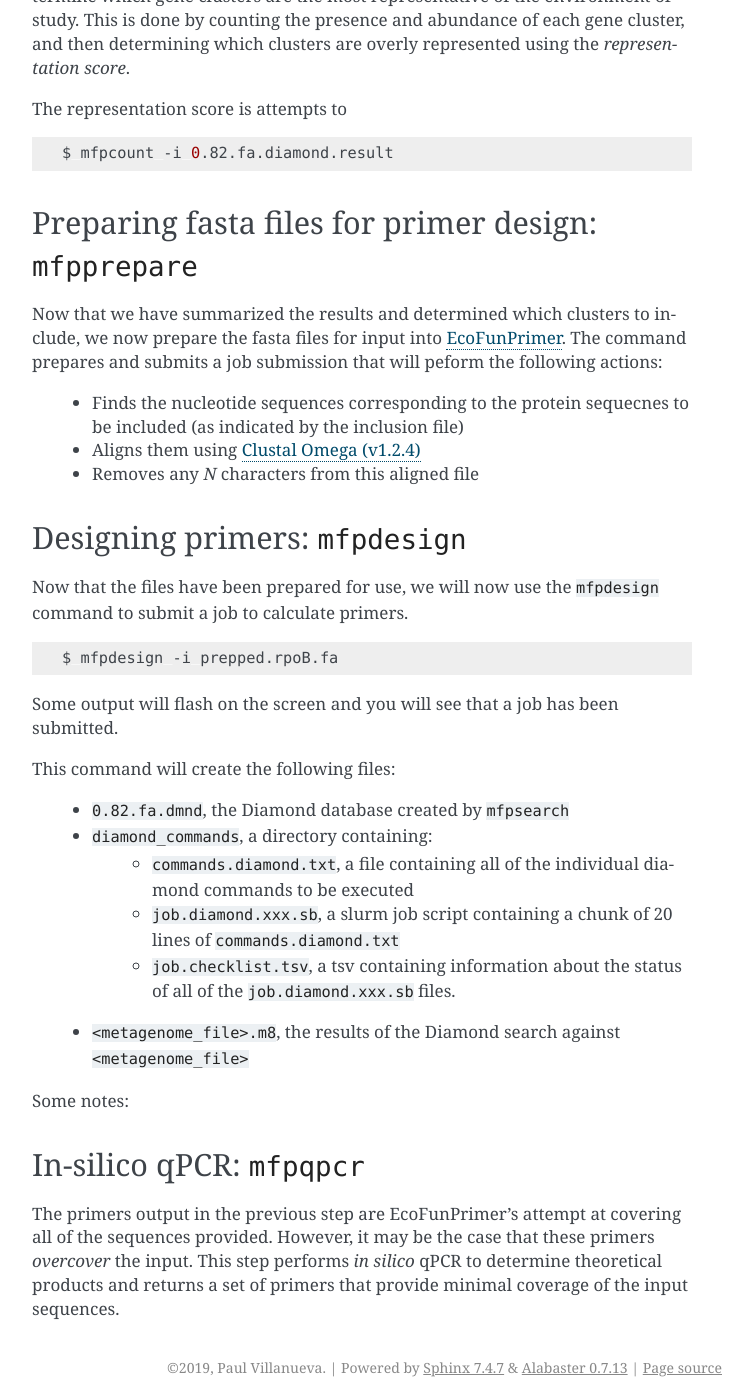
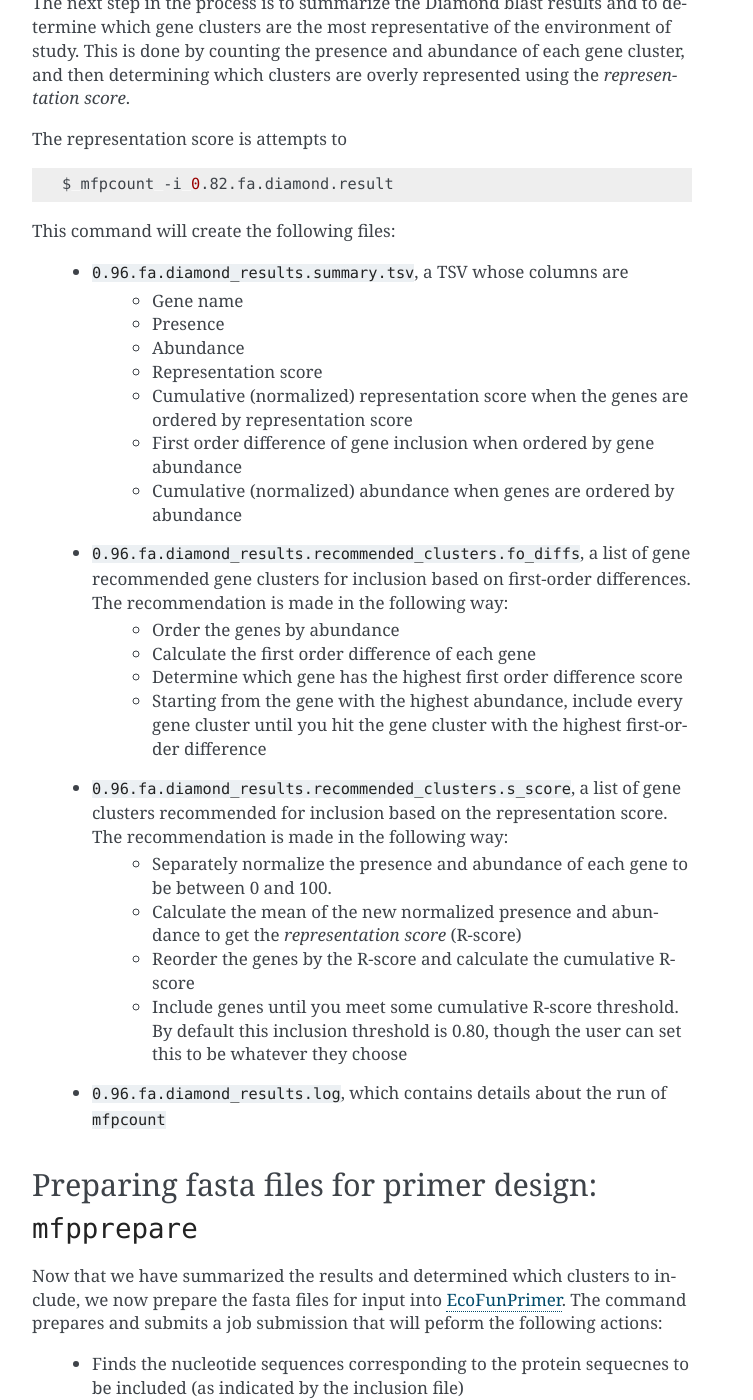
Before and after one commit to pommevilla/MetaFunPrimer, a Sphinx documentation site: the page built from docs/source/Tutorial.rst, in a window 1280 px wide and 1400 px high, scrolled down 2928 px. Shown: the whole window, without its empty margins (388-1141 px from the left). Built offline with Sphinx 7.4.7, drawn with Linux system fonts in a browser that asks for light colours; some of the changed text lies outside the part shown.

Commit message:
Major tutorial updates

```diff
--- a/docs/source/Tutorial.rst
+++ b/docs/source/Tutorial.rst
@@ -4,8 +4,8 @@
 This gives an example of what a basic workflow using MetaFunPrimer may look like. Included with the pipeline in the ``tests/test_data/rpoB_sample_data`` directory are three files:
 
     * ``rpoB.protein.fasta``, a nucleotide fasta file,
-    * ``rpoB.nucleotide.fasta``, a protein fasta file,
-    * ``rpoB.nucleotide_protein_map.tsv``, a TSV file showing the corresponding nucleotide sequence name for each protein sequence in the fasta file above
+    * ``rpoB.nucleotide.fasta``, the protein fasta file for the above nucleotide sequences,
+    * ``rpoB.nucleotide_protein_map.tsv``, a TSV file with the corresponding nucleotide sequence name for each protein sequence in the fasta file above. To be specific, the first column is the protein sequence identifier and the second column contains the nucleotide sequence identifier.
 
 These are the three files necessary to run the pipeline.
 
@@ -39,9 +39,7 @@
     * ``0.xx.fa.clstr``, one of the outputs of ``CD-HIT``, which shows the clusters found at similarity threshold *0.xx*. The representative gene of each cluster is indicated by a \*
     * ``0.xx.fa``, the other output of ``CD-HIT``, which contains the protein sequence of the representative genes found in ``0.xx.fa.clstr``
 
-When we open ``rpoB.protein.fasta.log``, we see that the recommended similarity threshold is *0.82*, which results in 24 gene clusters. The recommended next command is ``mfpsearch -i 0.82.fa -e ../sample_metagenomes``.
-
-If the recommended similarity threshold results in too many or too few clusters, the user can consult ``cluster_counts.tsv`` and choose another threshold of their choice, modifying the ``mfpsearch`` command above accordingly.
+When we open ``rpoB.protein.fasta.log``, we see that the recommended similarity threshold is *0.82*, which results in 24 gene clusters. The recommended next command is ``mfpsearch -i 0.82.fa -e ../sample_metagenomes``. If the recommended similarity threshold results in too many or too few clusters, the user can consult ``cluster_counts.tsv`` and choose another threshold of their choice, modifying the ``mfpsearch`` command above accordingly.
 
 Counting presence and abundance: ``mfpsearch``
 -------------------------------------------------
@@ -81,6 +79,27 @@
 
     $ mfpcount -i 0.82.fa.diamond.result
 
+This command will create the following files:
+
+    * ``0.96.fa.diamond_results.summary.tsv``, a TSV whose columns are
+        * Gene name
+        * Presence
+        * Abundance
+        * Representation score
+        * Cumulative (normalized) representation score when the genes are ordered by representation score
+        * First order difference of gene inclusion when ordered by gene abundance
+        * Cumulative (normalized) abundance when genes are ordered by abundance
+    * ``0.96.fa.diamond_results.recommended_clusters.fo_diffs``, a list of gene recommended gene clusters for inclusion based on first-order differences. The recommendation is made in the following way:
+        * Order the genes by abundance
+        * Calculate the first order difference of each gene
+        * Determine which gene has the highest first order difference score
+        * Starting from the gene with the highest abundance, include every gene cluster until you hit the gene cluster with the highest first-order difference
+    * ``0.96.fa.diamond_results.recommended_clusters.s_score``, a list of gene clusters recommended for inclusion based on the representation score. The recommendation is made in the following way:
+        * Separately normalize the presence and abundance of each gene to be between 0 and 100.
+        * Calculate the mean of the new normalized presence and abundance to get the *representation score* (R-score)
+        * Reorder the genes by the R-score and calculate the cumulative R-score
+        * Include genes until you meet some cumulative R-score threshold. By default this inclusion threshold is 0.80, though the user can set this to be whatever they choose
+    * ``0.96.fa.diamond_results.log``, which contains details about the run of ``mfpcount``
 
 Preparing fasta files for primer design: ``mfpprepare``
 -------------------------------------------------------
@@ -91,6 +110,25 @@
    * Aligns them using `Clustal Omega (v1.2.4) <http://www.clustal.org/omega/>`_
    * Removes any *N* characters from this aligned file
 
+
+The code to run this is
+
+.. code:: bash
+
+    $ mfpprepare -n fungene_9.6_amoA_AOB_1205_unaligned_nucleotide_seqs.fa -p fungene_9.6_amoA_AOB_1205_unaligned_protein_seqs.fa -c fungene_9.6_amoA_AOB_1205_unaligned_protein_seqs.fa.clustering/0.96.fa.clstr -t fungene_9.6_amoA_AOB_1205_unaligned_protein_seqs.fa.clustering/0.96.fa.diamond_results.recommended_clusters.s_score -m proteinTransNameNucleotide.txt
+
+
+Here is an explanation of each of the arguments:
+
+    * ``-n`` is the nucleotide fasta file
+    * ``-p`` is the protein fasta file
+    * ``-c`` is the cluster information file (output from ``CD-HIT`` in the ``mfpcluster`` step)
+    * ``-t`` is the thresholding file, containing the names of the clusters to include for primer design. Examples of these files are the ``0.96.fa.diamond_results.recommended_clusters.s_score`` and ``0.96.fa.diamond_results.recommended_clusters.fo_diffs`` files output in the previous steps.
+    * ``-m`` is the protein-nucleotide sequence map
+
+Notes:
+
+    * The thresholding files output by ``mfpcount`` are only suggestions. If desired, the user can supply their threshold file by writing the names of each desired gene cluster in a newline-separated text document (see the ``*.recommended_clusters.*`` files for examples). You can then pass this file as the argument to the `-t` paramater above.
 
 Designing primers: ``mfpdesign``
 --------------------------------
@@ -111,11 +149,3 @@
         * ``job.diamond.xxx.sb``, a slurm job script containing a chunk of 20 lines of ``commands.diamond.txt``
         * ``job.checklist.tsv``, a tsv containing information about the status of all of the ``job.diamond.xxx.sb`` files.
     * ``<metagenome_file>.m8``, the results of the Diamond search against ``<metagenome_file>``
-
-Some notes:
-
-
-In-silico qPCR: ``mfpqpcr``
----------------------------
-
-The primers output in the previous step are EcoFunPrimer's attempt at covering all of the sequences provided. However, it may be the case that these primers *overcover* the input. This step performs *in silico* qPCR to determine theoretical products and returns a set of primers that provide minimal coverage of the input sequences.
--- a/docs/source/index.rst
+++ b/docs/source/index.rst
@@ -6,9 +6,9 @@
 1. **mfpcluster**: The input genes are clustered using **CD-Hit**. A similarity level is recommended.
 2. **mfpsearch**: Searches for the input genes against reference files.
 3. **mfpcount**: Summarizes the results of **mfpsearch** by counting the presence and abundance of the input genes in the reference files. **mfpcount** will also recommend which clusters to include in the final primer design process.
-4. **mfpprepare**: Formats and prepares a fasta file for input into...
+4. **mfpprepare**: Formats and prepares a fasta file for input into the next step.
 5. **mfpdesign**: Primers are designed using **EcoFunPrimer**.
-6. **mfpqpcr** (`in development`): Performs `in silico` qPCR to determine primer effectiveness and specificity.
+6. **mfpqpcr**: Performs `in silico` qPCR to determine primer effectiveness and specificity.
 
 .. toctree::
    :maxdepth: 2
```
